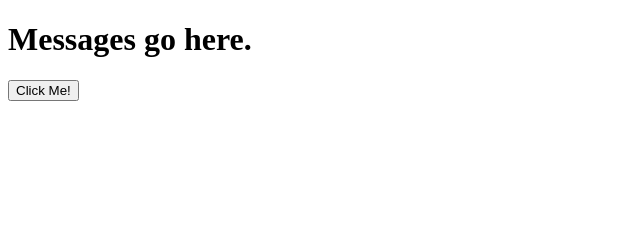
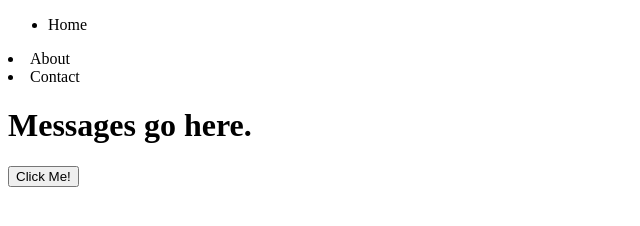
Before and after one commit to kmora3/events-intro, a plain HTML site: page index.html in a window 1280 px wide. Shown: the whole page, without its empty margins (0-640 px from the left). Drawn offline with Linux system fonts and the light colour scheme.

Commit message:
create nav html structure

```diff
--- a/index.html
+++ b/index.html
@@ -6,6 +6,11 @@
     <script src="./js/app.js" charset="utf-8"></script>
   </head>
   <body>
+      <ul>
+        <li>Home</ul>
+        <li>About</ul>
+        <li>Contact</ul>
+      </ul>
       <h1>Messages go here.</h1>
 
       <button id = "myButton">Click Me!</button>
```
